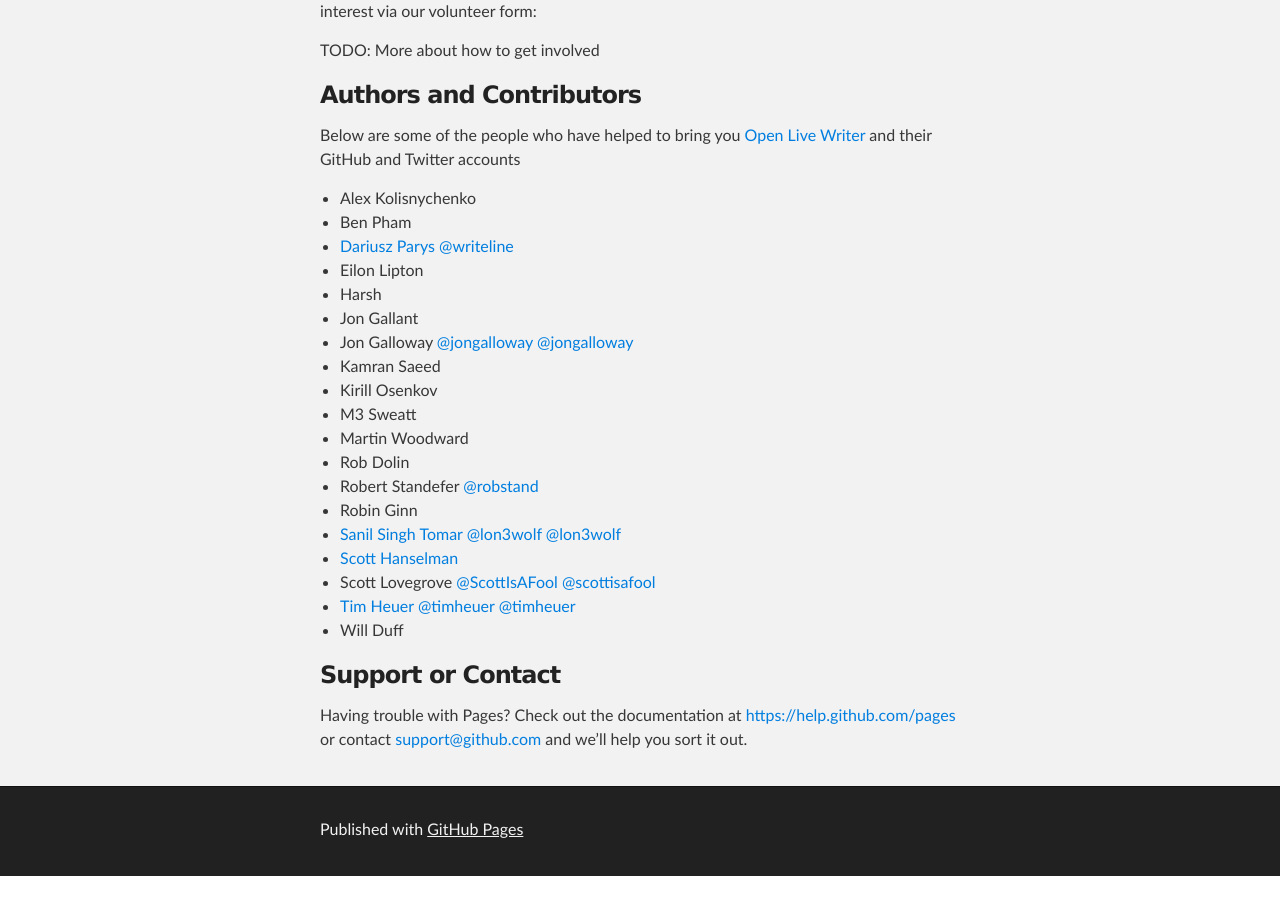
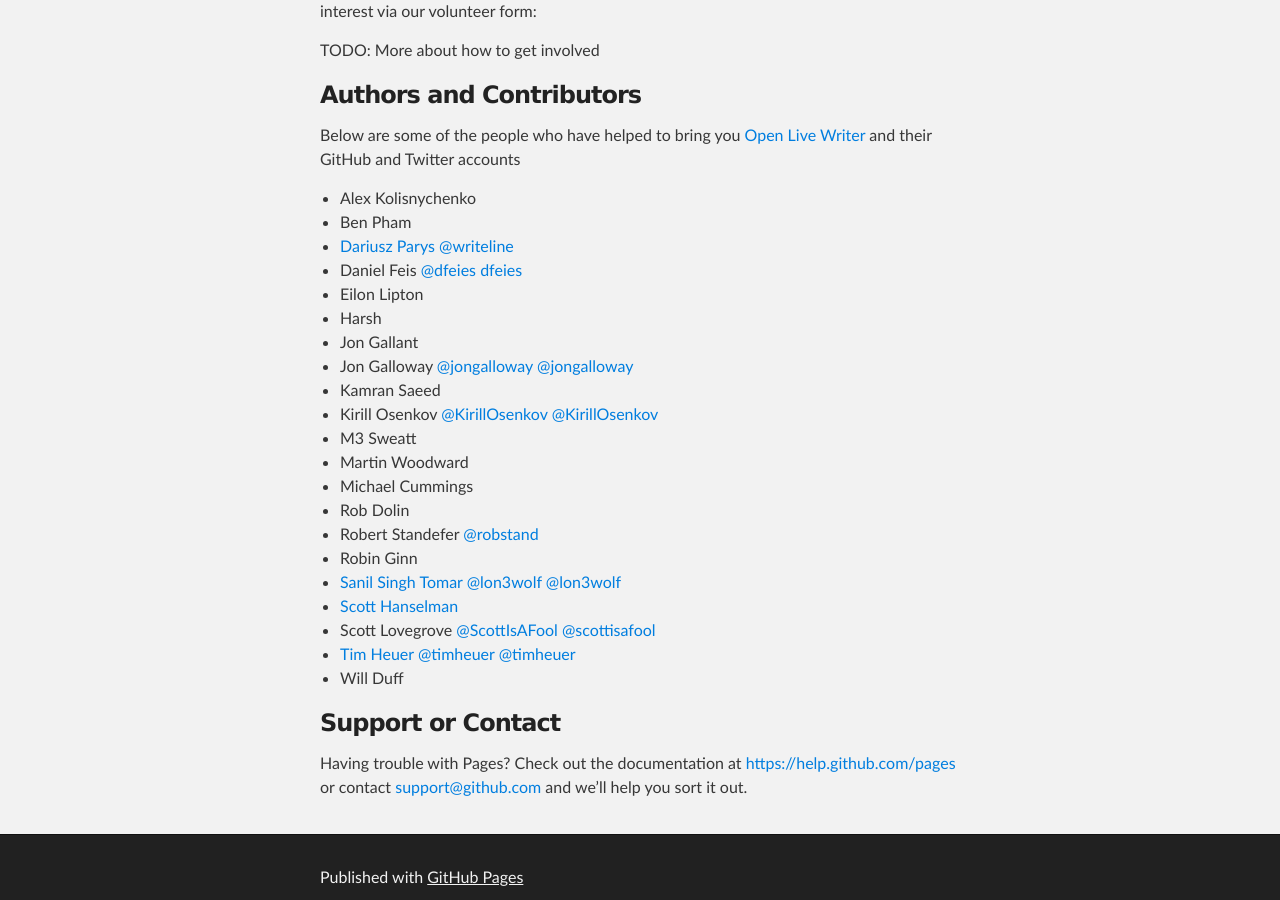
Before and after one commit to OpenLiveWriter/OpenLiveWriter.Github.io, a Jekyll site: the page TestPage2.html, which Jekyll copies as it is, in a window 1280 px wide and 900 px high, scrolled down 891 px. Built offline with Jekyll 4.4.1, drawn with Linux system fonts in a browser that asks for light colours; before the commit the page ends 1767 px from its top, so only the background shows below that.

Commit message:
Update TestPage2.html
Adds some authors and contributors

```diff
--- a/TestPage2.html
+++ b/TestPage2.html
@@ -78,14 +78,16 @@
   <li>Alex Kolisnychenko</li>
   <li>Ben Pham</li>
   <li><a href="https://pwnd.io/">Dariusz Parys</a> <a href="https://github.com/writeline">@writeline</a></li>
+  <li>Daniel Feis <a href="http://github.com/dfeies">@dfeies</a> <a href="http://twitter.com/dfeies">dfeies</a></li>
   <li>Eilon Lipton</li>
   <li>Harsh</li>
   <li>Jon Gallant</li>
   <li>Jon Galloway <a href="https://github.com/jongalloway">@jongalloway</a> <a href="https://twitter.com/jongalloway">@jongalloway</a></li>
   <li>Kamran Saeed</li>
-  <li>Kirill Osenkov</li>
+  <li>Kirill Osenkov <a href="https://github.com/kirillosenkov">@KirillOsenkov</a> <a href="https://twitter.com/kirillosenkov">@KirillOsenkov</a></li>
   <li>M3 Sweatt</li>
   <li>Martin Woodward</li>
+  <li>Michael Cummings</li>
   <li>Rob Dolin</li>
   <li>Robert Standefer <a href="http://twitter.com/robstand">@robstand</a></li>
   <li>Robin Ginn</li>
```
